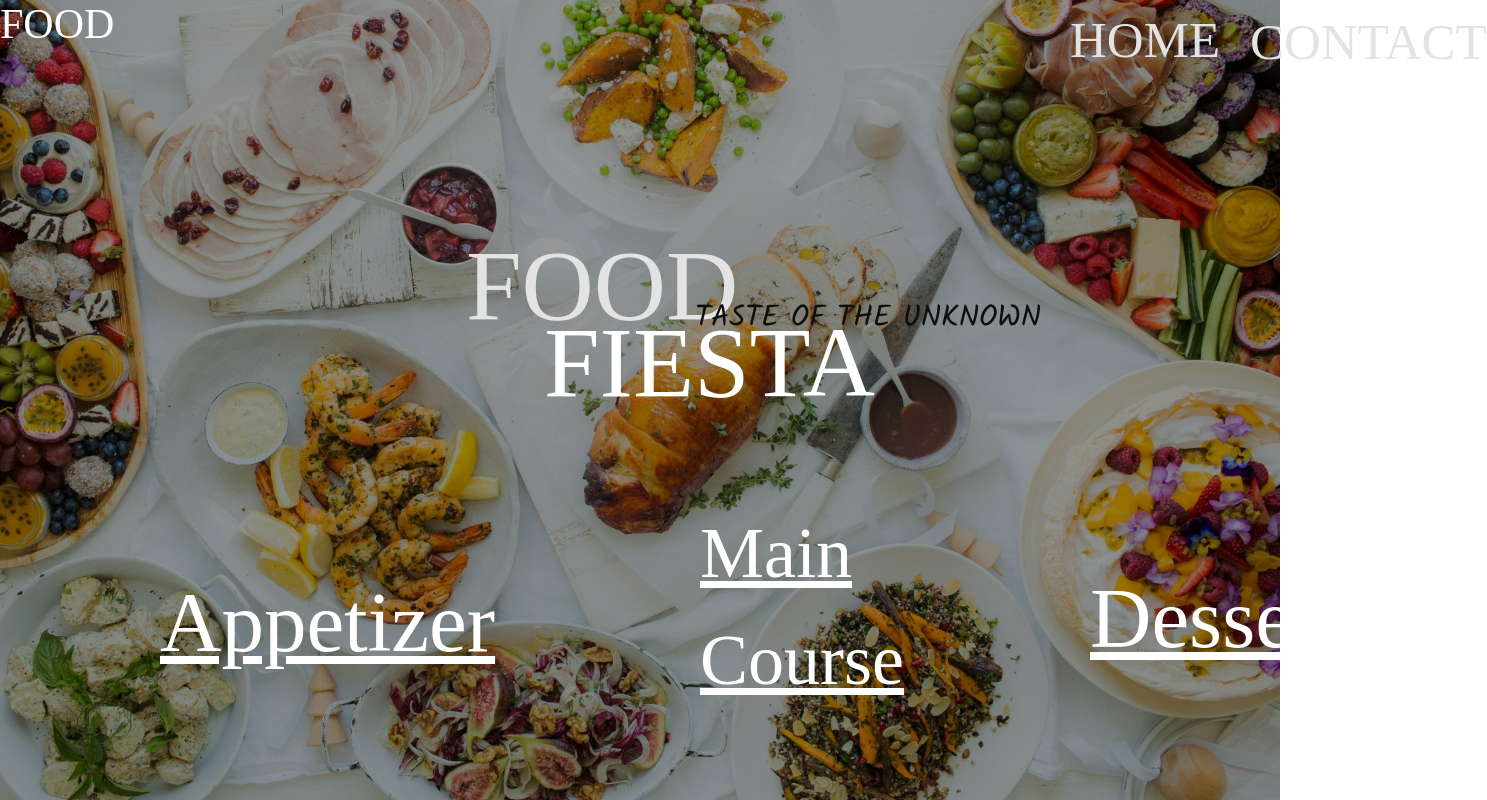
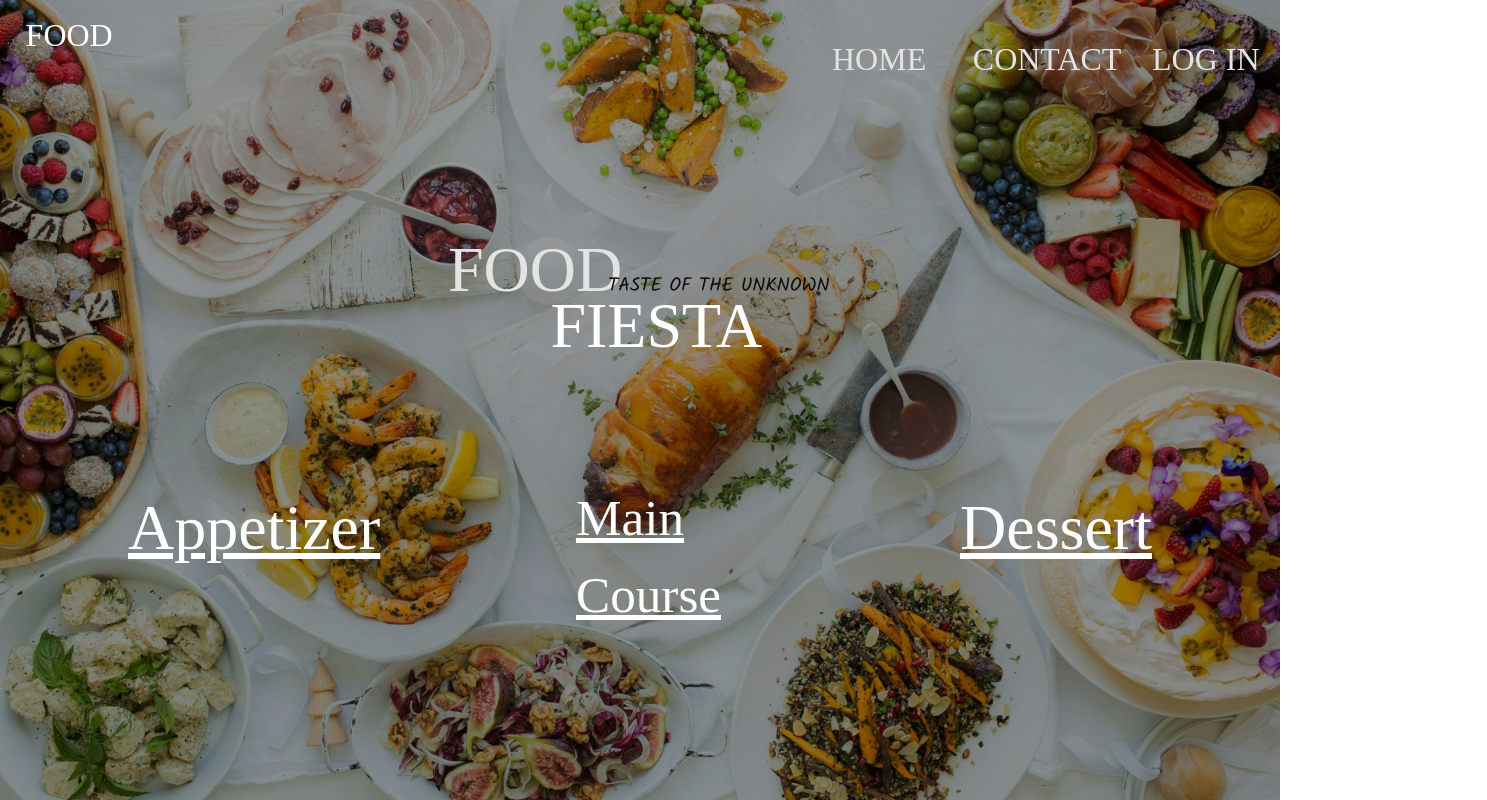
Before and after one commit to nttjb/backup-ecomm, a plain HTML site: page index.html in a window 1280 px wide. Shown: the whole page, 1487 px wide, since content can reach past the window. Drawn offline with Linux system fonts and the light colour scheme; a web font is replaced by a local one.

Commit message:
Changes to be committed: 	modified:   contact-page.html 	modified:   index.html 	modified:   last.css 	new file:   log.css 	new file:   login.html 	modified:   page1.css

```diff
--- a/index.html
+++ b/index.html
@@ -24,7 +24,7 @@
                     <div class="image-6"></div>
                     <div class="home">HOME</div>
                    <a href="contact-page.html"> <div class="contact">contact</div></a>
-
+                    <a href="login.html"><div class="log">log in</div></a>
                     <div class="image-7"></div>
                 </div>
             </div>
--- a/last.css
+++ b/last.css
@@ -12,7 +12,7 @@ body {
     height: 100%;
     left: 0;
     top: 0;
-    background: rgba(0, 0, 0, 0.251) url('background1.jpg');
+    background: rgba(64, 45, 45, 0.251) url('background1.jpg');
     background-blend-mode: darken;
     background-size: cover;
 
@@ -36,3 +36,95 @@ body {
     margin: 0 10px;
     color: black;
 }
+
+
+* {
+    box-sizing: border-box;
+}
+
+/* Slideshow container */
+.slideshow-container {
+    max-width: 800px; /* Adjust the max-width as needed */
+    position: relative;
+    margin: auto;
+}
+
+/* Hide the images by default */
+.mySlides {
+    display: none;
+    width: 100%; /* Set the width to 100% to ensure responsiveness */
+}
+
+/* Next & previous buttons */
+.prev, .next {
+    cursor: pointer;
+    position: absolute;
+    top: 50%;
+    width: auto;
+    margin-top: -22px;
+    padding: 16px;
+    color: white;
+    font-weight: bold;
+    font-size: 18px;
+    transition: 0.6s ease;
+    border-radius: 0 3px 3px 0;
+    user-select: none;
+}
+
+/* Position the "next button" to the right */
+.next {
+    right: 0;
+    border-radius: 3px 0 0 3px;
+}
+
+/* On hover, add a black background color with a little bit see-through */
+.prev:hover, .next:hover {
+    background-color: rgba(0, 0, 0, 0.8);
+}
+
+/* Caption text */
+.text {
+    color: #f2f2f2;
+    font-size: 15px;
+    padding: 8px 12px;
+    position: absolute;
+    bottom: 8px;
+    width: 100%;
+    text-align: center;
+}
+
+/* Number text (1/3 etc) */
+.numbertext {
+    color: #f2f2f2;
+    font-size: 12px;
+    padding: 8px 12px;
+    position: absolute;
+    top: 0;
+}
+
+/* The dots/bullets/indicators */
+.dot {
+    cursor: pointer;
+    height: 15px;
+    width: 15px;
+    margin: 0 2px;
+    background-color: #bbb;
+    border-radius: 50%;
+    display: inline-block;
+    transition: background-color 0.6s ease;
+}
+
+.active, .dot:hover {
+    background-color: #717171;
+}
+
+/* Fading animation */
+.fade {
+    animation-name: fade;
+    animation-duration: 1.5s;
+}
+
+@keyframes fade {
+    from {opacity: .4}
+    to {opacity: 1}
+}
--- /dev/null
+++ b/log.css
@@ -0,0 +1,59 @@
+body {
+    display: flex;
+    justify-content: center;
+    align-items: center;
+    width: 100%;
+    height: 100vh;
+    margin: 0;
+    background: rgba(0, 0, 0, 0.251) url('background1.jpg');
+    background-blend-mode: darken;
+    background-size: cover;
+    background-attachment: fixed;
+    background-repeat: no-repeat;
+}
+
+.login-container {
+    background-color: white;
+    padding: 20px;
+    border-radius: 8px;
+    box-shadow: 0 0 10px rgba(0, 0, 0, 0.1);
+    width: 300px;
+    text-align: center;
+}
+
+.login-container h2 {
+    margin-bottom: 20px;
+}
+
+.form-group {
+    margin-bottom: 15px;
+    text-align: left;
+}
+
+.form-group label {
+    display: block;
+    margin-bottom: 5px;
+}
+
+.form-group input {
+    width: 100%;
+    padding: 10px;
+    border: 1px solid #ccc;
+    border-radius: 4px;
+    margin-right: 5px;
+}
+
+button {
+    width: 100%;
+    padding: 10px;
+    border: none;
+    border-radius: 4px;
+    background-color: #007BFF;
+    color: white;
+    font-size: 16px;
+    cursor: pointer;
+}
+
+button:hover {
+    background-color: #0056b3;
+}
--- a/page1.css
+++ b/page1.css
@@ -1,4 +1,11 @@
-/* image 1 */
+html, body {
+    margin: 0;
+    padding: 0;
+    width: 100%;
+    height: 100%;
+    overflow-x: hidden;
+}
+
 .image-1 {
     position: absolute;
     width: 100%;
@@ -7,150 +14,179 @@
     top: 0;
     background: url(background1.jpg) no-repeat center center;
     background-size: cover;
-    filter:brightness(60%);
+    filter: brightness(60%);
 }
 
-/* FOOD */
 .food {
     position: absolute;
-    width: 183px;
-    height: 66px;
-    left: 0;
-    top: 0;
-    bottom: 20px;
+    width: 20%;
+    height: auto;
+    left: 2%;
+    top: 2%;
     font-family: 'Judson';
-    font-size: 42px;
-    line-height: 48px;
-    color: #ffffff;
-}
-.contact {
-    cursor: pointer;
-    color: blue;
-}
-/* FIESTA */
-.fiesta {
-    position: absolute;
-    width: 294px;
-    height: 66px;
-    left: 544px;
-    top: 305px;
-    font-family: 'Judson';
-    font-size: 100px;
-    line-height: 116px;
+    font-size: 2.5vw;
+    line-height: 1.2;
     color: #ffffff;
 }
 
-/* FOOD-1 */
+.fiesta {
+    position: absolute;
+    width: 50%;
+    height: auto;
+    left: 43%;
+    top: 36%;
+    font-family: 'Judson';
+    font-size: 5vw;
+    line-height: 1.2;
+    color: #ffffff;
+}
+
 .food-1 {
     position: absolute;
-    width: 294px;
-    height: 66px;
-    left: 466px;
-    top: 228px;
+    width: 50%;
+    height: auto;
+    left: 35%;
+    top: 29%;
     font-family: 'Judson';
-    font-size: 100px;
-    line-height: 116px;
+    font-size: 5vw;
+    line-height: 1.2;
     color: #E3E3E3;
 }
 
-/* HOME */
 .home {
+
     position: absolute;
-    width: 134px;
-    height: 55px;
-    left: 1070px;
-    top: 20px;
+    width: 10%;
+    height: auto;
+    left: 65%;
+    top: 5%;
     font-family: 'Concert One';
-    font-size: 51px;
-    line-height: 40px;
+    font-size: 2.5vw;
+    line-height: 1.2;
     color: #E3E3E3;
 }
 
-/* contact */
 .contact {
     position: absolute;
-    width: 184px;
-    height: 55px;
-    left: 1250px;
-    top: 22px;
+    width: 12%;
+    height: auto;
+    left: 76%;
+    top: 5%;
     font-family: 'Concert One';
-    font-size: 51px;
-    line-height: 40px;
+    font-size: 2.5vw;
+    line-height: 1.2;
     text-transform: uppercase;
     color: #E3E3E3;
 }
 
-/* appitizer */
+.log {
+    position: absolute;
+    width: 12%;
+    height: auto;
+    left: 90%;
+    top: 5%;
+    font-family: 'Concert One';
+    font-size: 2.5vw;
+    line-height: 1.2;
+    text-transform: uppercase;
+    color: #E3E3E3;
+}
+
 .appetizer {
     position: absolute;
-    width: 387px;
-    height: 50px;
-    left: 160px;
-    top: 559px;
+    width: 25%;
+    height: auto;
+    left: 10%;
+    top: 60%;
     font-family: 'Kavivanar';
-    font-size: 85px;
-    line-height: 126px;
+    font-size: 5vw;
+    line-height: 1.5;
     text-decoration: underline;
     color: #ffffff;
 }
 
-/* desert */
 .desert {
     position: absolute;
-    width: 387px;
-    height: 50px;
-    left: 1090px;
-    top: 555px;
+    width: 25%;
+    height: auto;
+    left: 75%;
+    top: 60%;
     font-family: 'Kavivanar';
-    font-size: 85px;
-    line-height: 126px;
+    font-size: 5vw;
+    line-height: 1.5;
     text-decoration: underline;
     color: #ffffff;
 }
 
-/* Main Course */
 .main-course {
     position: absolute;
-    width: 483px;
-    height: 50px;
-    left: 700px;
-    top: 500px;
+    width: 40%;
+    height: auto;
+    left: 45%;
+    top: 60%;
     font-family: 'Kavivanar';
-    font-size: 72px;
-    line-height: 107px;
+    font-size: 4vw;
+    line-height: 1.5;
     text-decoration: underline;
     color: #ffffff;
 }
 
-/* TASTE OF THE UNKNOWN */
 .taste-of-the-unknown {
     position: absolute;
-    width: 420px;
-    height: 44px;
-    left: 695px;
-    top: 294px;
+    width: 30%;
+    height: auto;
+    left: 47.5%;
+    top:34%;
     font-family: 'Kalam';
-    font-size: 30px;
-    line-height: 49px;
+    font-size: 1.5vw;
+    line-height: 1.5;
     color: #0E0E0E;
 }
 
-/* image 6 */
 .image-6 {
     position: absolute;
-    width: 50px;
-    height: 49px;
-    left: 957px;
-    top: 26px;
+    width: 5%;
+    height: auto;
+    left: 55%;
+    top: 5%;
     background: url(image.png);
 }
 
-/* image 7 */
 .image-7 {
     position: absolute;
-    width: 55px;
-    height: 47px;
-    left: 1385px;
-    top: 26px;
+    width: 5%;
+    height: auto;
+    left: 85%;
+    top: 5%;
     background: url(image.png);
 }
+
+@media (max-width: 768px) {
+    .food, .home, .contact, .log {
+        font-size: 4vw;
+    }
+    .fiesta, .food-1 {
+        font-size: 8vw;
+    }
+    .appetizer, .desert, .main-course {
+        font-size: 6vw;
+    }
+    .taste-of-the-unknown {
+        font-size: 3vw;
+    }
+}
+
+@media (max-width: 480px) {
+    .food, .home, .contact, .log {
+        font-size: 5vw;
+    }
+    .fiesta, .food-1 {
+        font-size: 10vw;
+    }
+    .appetizer, .desert, .main-course {
+        font-size: 8vw;
+    }
+    .taste-of-the-unknown {
+        font-size: 4vw;
+    }
+}
```
Also changed, not shown: contact-page.html (+1 -0 lines), login.html (added, +25 -0 lines).
